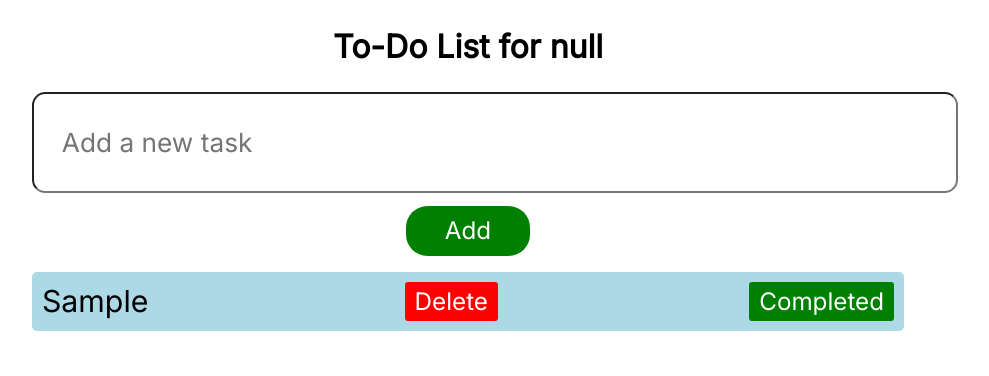
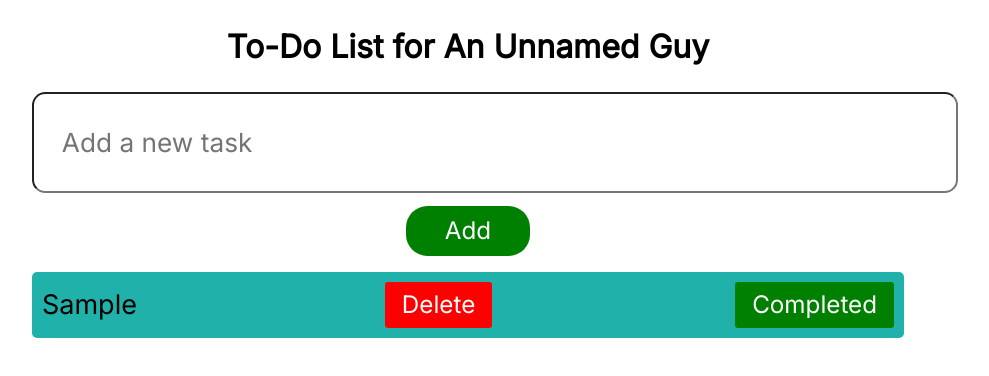
Before and after one commit to CodingSmiles/computer-project, a plain HTML site: page to-do.html in a window 1280 px wide. Both pictures are taken after typing "Sample" into the empty fields and a click on the button "Add". Shown: the whole page, without its empty margins (172-1161 px from the left). Drawn offline with Linux system fonts and the light colour scheme.

Commit message:
pr16 placeholder name system created

```diff
--- a/script.js
+++ b/script.js
@@ -8,9 +8,14 @@ function titleCase(str) {
     return str.join(' ');
 }
 
-// Checks if a name has already been recorded in the cookies
+// Checks if a name has already been recorded in the cookies.
+// The code allows for a person to enter their name only once
+// The code allows for a person to leave the input blank
+// The code allows for a person to re-enter their name if they previously left it blank
+
 function checkName() {
     usrName = localStorage.getItem('name');
+    localStorage.removeItem('placeholder');
     if (usrName === null) {
         return;
     } else {
@@ -23,17 +28,26 @@ function checkName() {
 function goToNextPage() {
     let usrName = titleCase(document.getElementById('name').value.trim());
     if (usrName === '') {
-        localStorage.setItem("name", `${titleCase("an unnamed guy")}`);
         return;
+    } else {
+        localStorage.setItem("name", usrName);
     }
-    localStorage.setItem("name", usrName);
 }
 
 
 // takes the name from cookies and changes the title accordingly
 function setName() {
+    localStorage.setItem("placeholder", `${titleCase("an unnamed guy")}`);
     let usrName = localStorage.getItem('name');
-    document.getElementById('mTitle').textContent = `To-Do List for ${usrName}`;
+    let placeholder = localStorage.getItem('placeholder');
+    console.log(placeholder);
+    console.log(usrName);
+    if (usrName !== null) {
+        document.getElementById('mTitle').textContent = `To-Do List for ${usrName}`;
+    } else {
+        document.getElementById('mTitle').textContent = `To-Do List for ${placeholder}`
+    }
+
 }
 
 
--- a/style.css
+++ b/style.css
@@ -2,7 +2,6 @@ body {
     font-family: Inter;
     overflow-x: hidden;
 }
-
 input {
     font-family: Inter;
     font-size: 2.6ch;
@@ -12,8 +11,6 @@ input {
     padding: 2.5%;
     padding-left: 3.2%;
 }
-
-
 button {
     font-family: Inter;
     font-size: 2.4ch;
@@ -27,20 +24,15 @@ button {
     border-radius: 1.4ch;
     border: none;
 }
-
-
-
 .container {
     text-align: center;
     max-width: 69%;
     margin: 0 auto;
 }
-
 .container .title {
     padding-top: 0.6%;
     padding-bottom: 0.6%;
 }
-
 .container .name {
     text-align: center;
     font-size: 2.6ch;
@@ -50,15 +42,12 @@ button {
     padding: 2.5%;
     padding-left: 0%;
 }
-
-
 .list {
     list-style: none;
     padding: 0;
     align-items: center;
     position: relative;
 }
-
 .item {
     font-family: 'Inter';
     display: flex;
@@ -66,74 +55,54 @@ button {
     align-items: center;
     margin: 10px 0;
     padding: 10px;
-    background-color: lightblue;
+    background-color: lightseagreen;
     border-radius: 5px;
     overflow-x: scroll;
 }
-
-.item::-webkit-scrollbar {
-    display: none;
-  }
-
-
-
 .item .delete-btn {
     margin-top: auto;
     font-family: 'Inter';
     background-color: red;
     color: white;
     border: none;
-    padding: 5px 10px;
+    padding: 1% 2%;
     border-radius: 3px;
     cursor: pointer;
     margin-left: 5px;
 }
-
 .item .tick-btn {
     margin-top: auto;
     font-family: 'Inter';
     background-color: green;
     color: white;
     border: none;
-    padding: 5px 10px;
+    padding: 1% 2%;
     border-radius: 3px;
     cursor: pointer;
 }
-
 .task-done {
-    text-decoration: line-through;
     background-color: grey;
 }
-
 span {
-    font-size: 3ch;
+    font-size: 169%;
 }
-
-
 /* This media query ensures that the website is good on all platforms */
 @media (max-width: 768px) {
     body {
         font-size: 45%;
    }
-
-    input,
-    button {
+    input, button {
         font-size: 3ch;
    }
-
     button {
         margin-top: 6%;
    }
-
     .container {
         max-width: 75%;
    }
-
-
     .container .name {
         text-align: center;
    }
-
     .container .name input {
         margin: 0 auto;
         display: block;
```
Also changed, not shown: index.html (+0 -1 lines), to-do.html (+0 -4 lines). Lines whose indentation alone changed are shown as unchanged.
